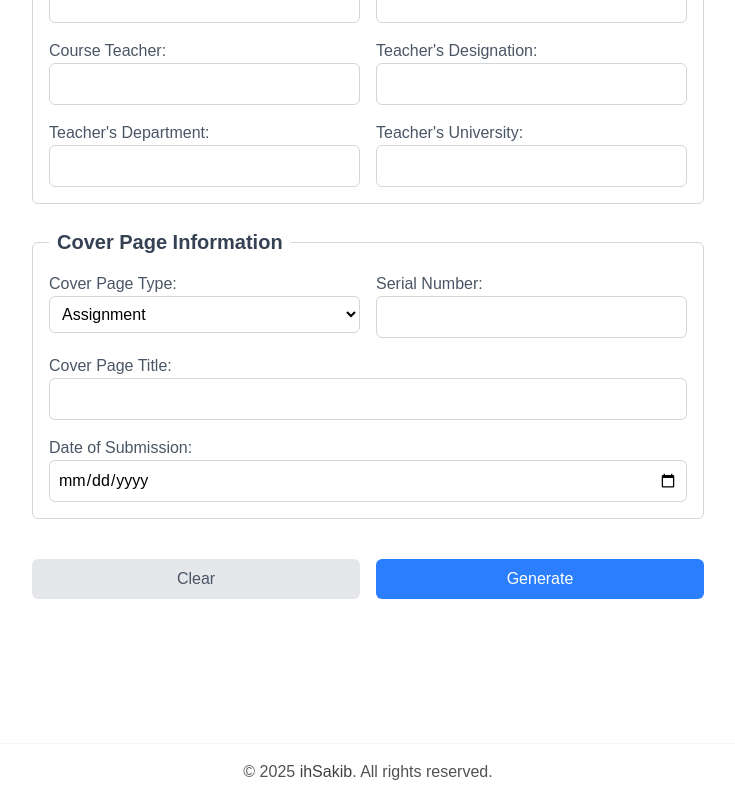
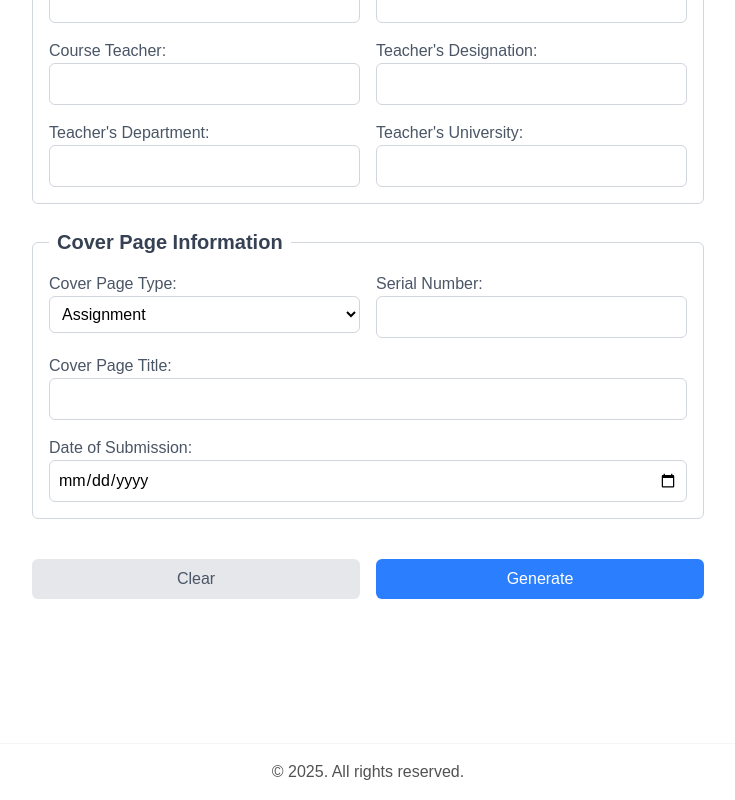
Before and after one commit to ihSakib/cpg, a Next.js app: page /generate in a window 1280 px wide. Shown: the part 433-1233 px from the top of the page, without its empty margins (272-1007 px from the left). Built offline with nearby package versions, Linux system fonts and the light colour scheme.

Commit message:
Update footer copyright text

```diff
--- a/app/layout.jsx
+++ b/app/layout.jsx
@@ -154,11 +154,7 @@ export default function RootLayout({ children }) {
         <main className="container mx-auto p-4">{children}</main>
         <footer className="mt-auto">
           <div className=" bg-white text-neutral-600 p-4 border-t border-neutral-100  text-center mt-20 md:mt-32">
-            &copy; {new Date().getFullYear()}{" "}
-            <a className="text-neutral-700" href="https://github.com/ihSakib">
-              ihSakib
-            </a>
-            . All rights reserved.
+            &copy; {new Date().getFullYear()}. All rights reserved.
           </div>
         </footer>
         <Analytics />
```
Also changed, not shown: public/iftekhar.jpg.
